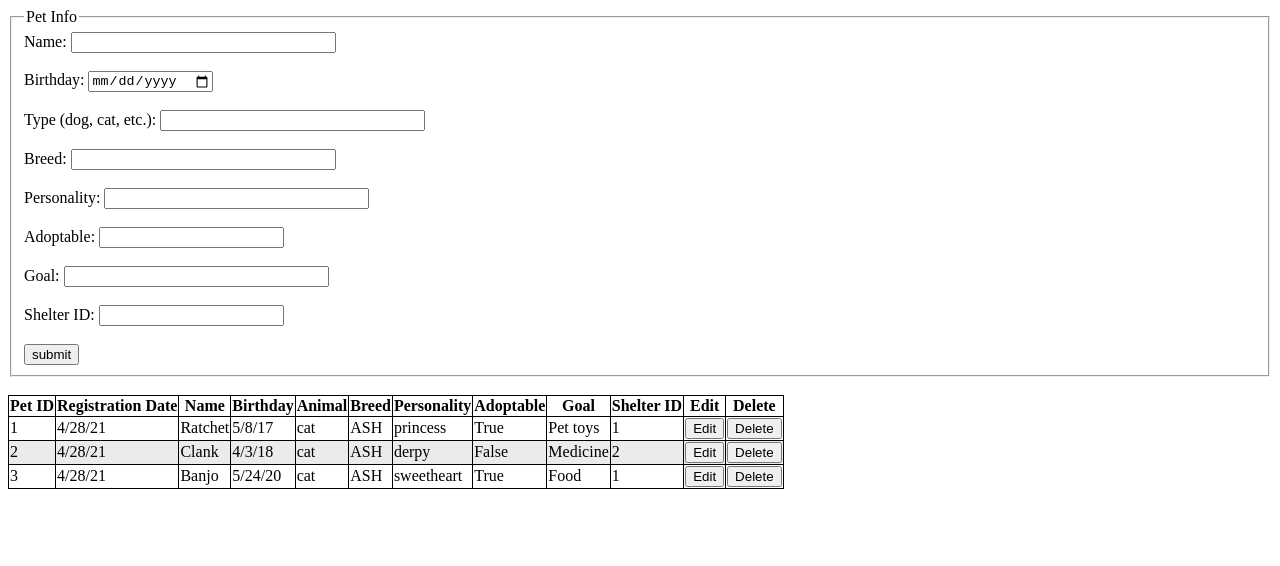
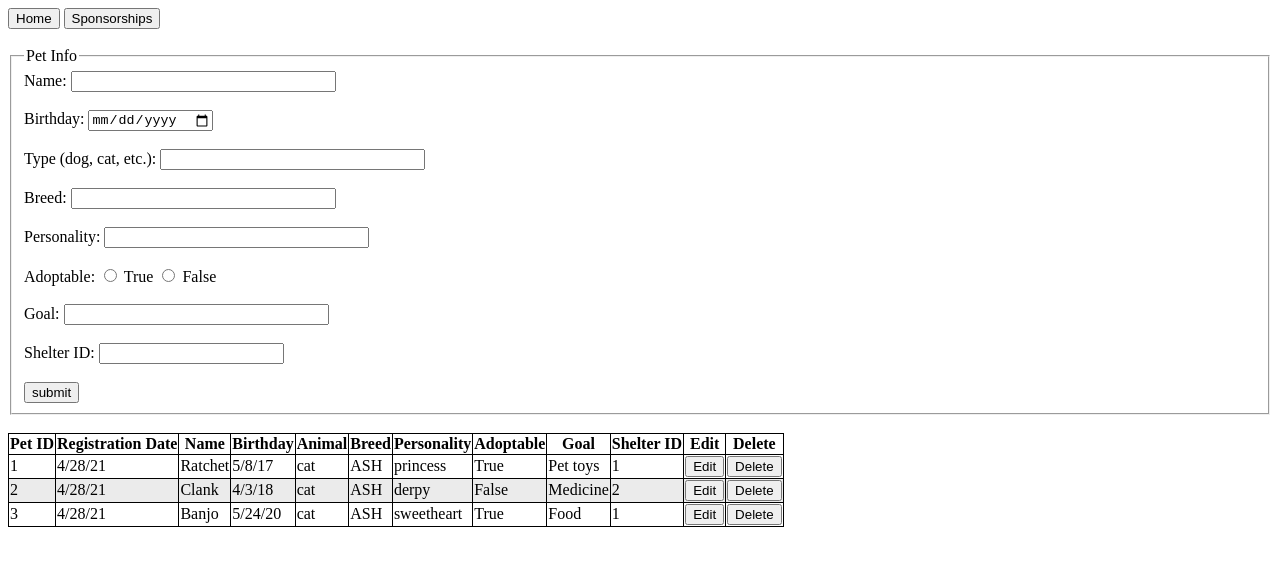
Before and after one commit to leeja6/cs340-petfunder, a plain HTML site: page Pets/pets.html in a window 1280 px wide. Drawn offline with Linux system fonts and the light colour scheme.

Commit message:
Update pets.html
Added buttons at top and changed true false to radio buttons

```diff
--- a/Pets/pets.html
+++ b/Pets/pets.html
@@ -6,7 +6,10 @@
         <link rel="stylesheet" href="style.css">
     </head>
     <body>
-        <!--Get form-->
+        <button type="button" onclick="location.href='../index.html'">Home</button>
+        <button type="button" onclick="location.href='../Sponsorships/sponsorships.html'">Sponsorships</button>
+        <br />
+        <br />
         <form action="http://web.engr.oregonstate.edu/~zhangluy/tools/class-content/form_tests/check_request.php" method="get">
             <fieldset>
                 <legend>Pet Info</legend>
@@ -35,13 +38,11 @@
                 </label>
                 <br />
                 <br />
-                <label>Adoptable:
-                    <input list="boolean">
-                    <datalist id="boolean">
-                        <option value="True"></option>
-                        <option value="False"></option>
-                    </datalist>
-                </label>
+                <label>Adoptable:</label>
+                <input type="radio" id="true" name="adoptable" value="true">
+                <label for="true">True</label>
+                <input type="radio" id="false" name="adoptable" value="false">
+                <label for="false">False</label>
                 <br />
                 <br />
                 <label>Goal:
```
